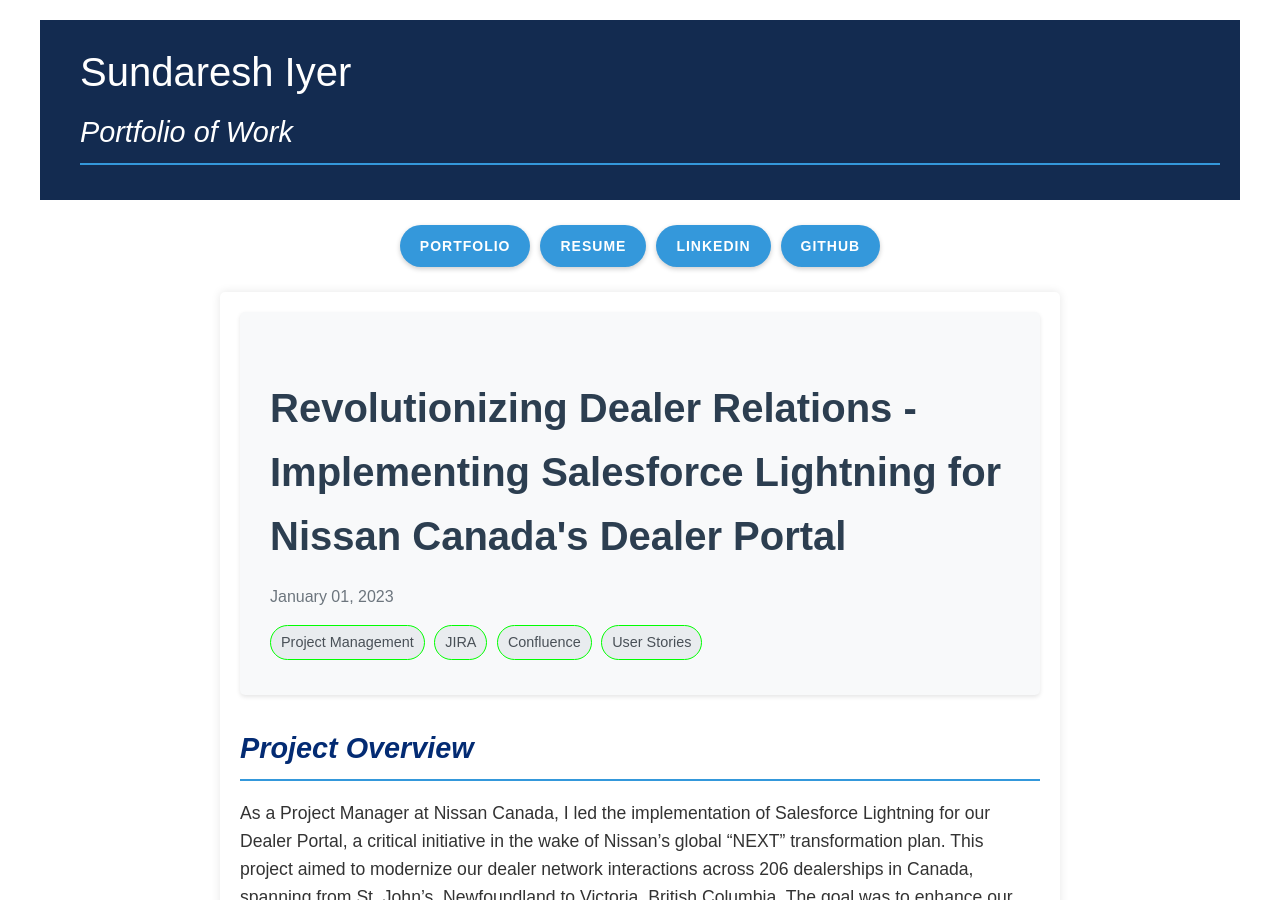
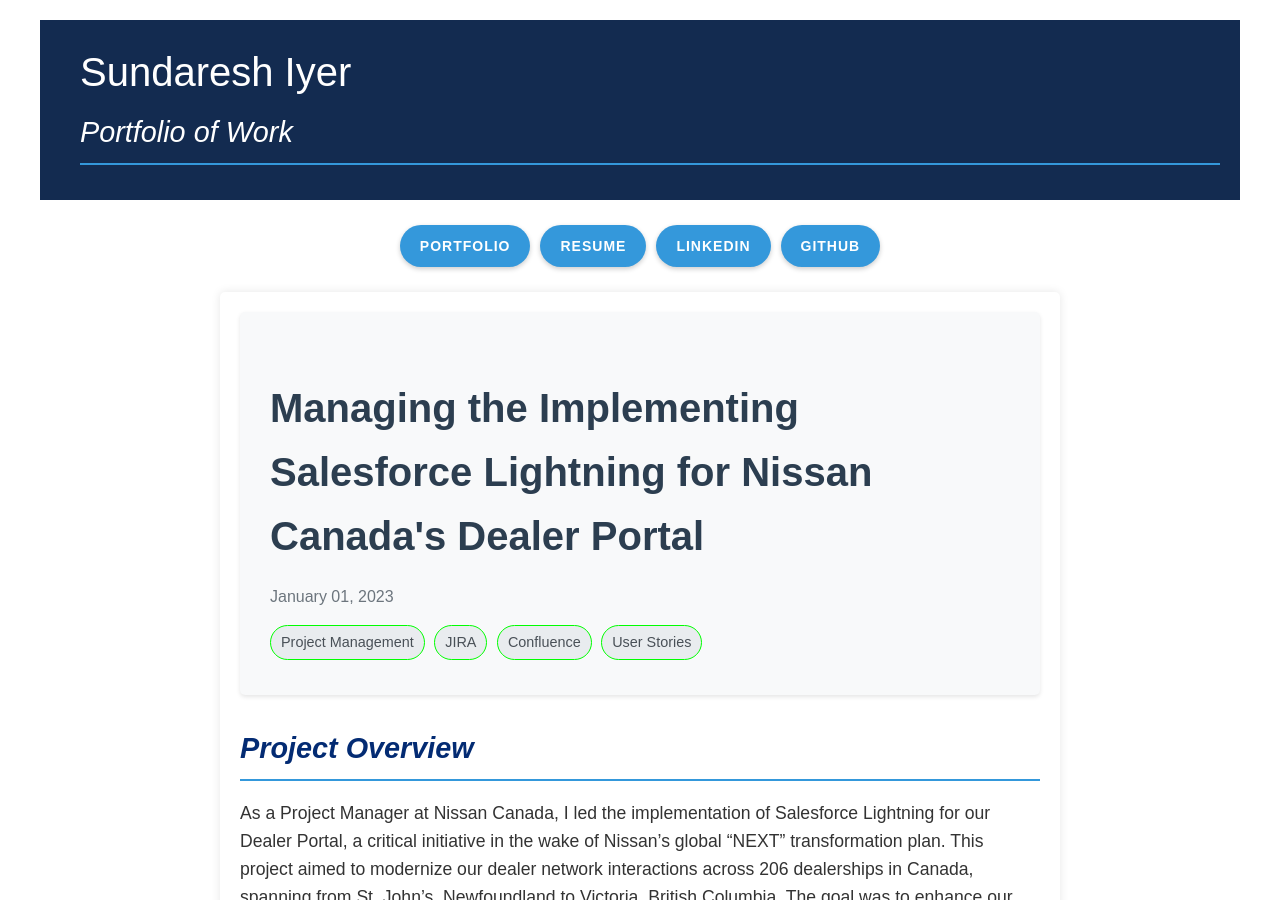
Before and after one commit to IyerS/sundareshiyer.github.io, a Jekyll site: the page built from _posts/2023-01-01-salesforce-pm-nissan.md, in a window 1280 px wide and 900 px high. Built offline with Jekyll 4.4.1, drawn with Linux system fonts in a browser that asks for light colours.

Commit message:
Update 2023-01-01-salesforce-pm-nissan.md

```diff
--- a/_posts/2023-01-01-salesforce-pm-nissan.md
+++ b/_posts/2023-01-01-salesforce-pm-nissan.md
@@ -1,6 +1,6 @@
 ---
 layout: post
-title: Revolutionizing Dealer Relations - Implementing Salesforce Lightning for Nissan Canada's Dealer Portal
+title: Managing the Implementing Salesforce Lightning for Nissan Canada's Dealer Portal
 image: "/assets/img/project-images/nissan.jpg"
 tags: [Project Management, JIRA, Confluence, User Stories]
 category: experience
```
